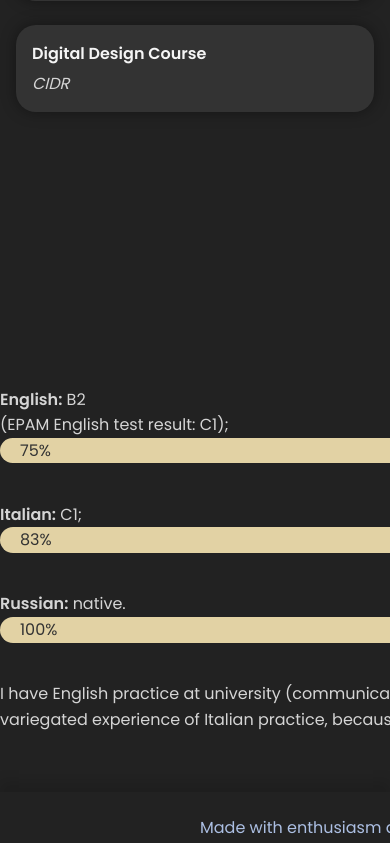
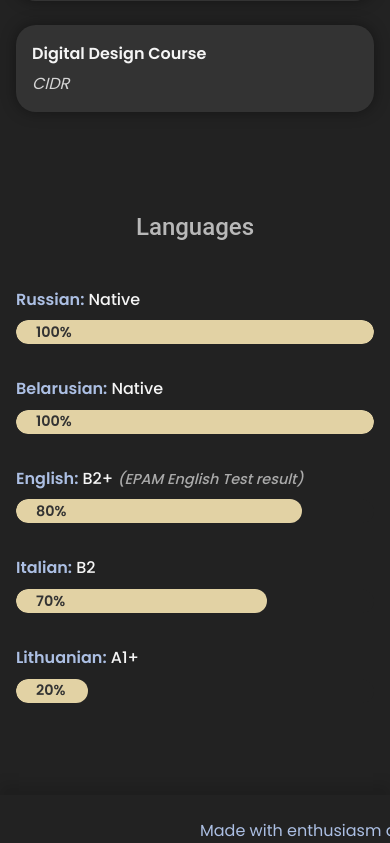
Before and after one commit to haslie22/rsschool-cv, a website: page index.html in a window 390 px wide. Shown: the part 7585-8428 px from the top of the page. Drawn offline with Linux system fonts and the light colour scheme.

Commit message:
feat: apply BEM to languages section, update code to support responsive styles

```diff
--- a/index.html
+++ b/index.html
@@ -515,7 +515,7 @@
         </ul>
       </section>
 
-      <section class="languages" id="languages">
+      <!-- <section class="languages" id="languages">
         <h2>Languages</h2>
         <p><b>English:</b> B2<br />(EPAM English test result: C1);</p>
         <div class="progress-bar-container" id="bar-english">
@@ -535,6 +535,53 @@
           variegated experience of Italian practice, because I have lived in
           Italy for some years.
         </p>
+      </section> -->
+      <section
+        class="languages"
+        id="languages"
+        aria-labelledby="languages-title"
+      >
+        <h2 class="languages__title" id="languages-title">Languages</h2>
+
+        <ul class="languages__list">
+          <li class="languages__item">
+            <p class="languages__name"><b>Russian:</b> Native</p>
+            <div class="languages__progress">
+              <div class="languages__bar" style="width: 100%">100%</div>
+            </div>
+          </li>
+
+          <li class="languages__item">
+            <p class="languages__name"><b>Belarusian:</b> Native</p>
+            <div class="languages__progress">
+              <div class="languages__bar" style="width: 100%">100%</div>
+            </div>
+          </li>
+
+          <li class="languages__item">
+            <p class="languages__name">
+              <b>English:</b> B2+
+              <span class="languages__note">(EPAM English Test result)</span>
+            </p>
+            <div class="languages__progress">
+              <div class="languages__bar" style="width: 80%">80%</div>
+            </div>
+          </li>
+
+          <li class="languages__item">
+            <p class="languages__name"><b>Italian:</b> B2</p>
+            <div class="languages__progress">
+              <div class="languages__bar" style="width: 70%">70%</div>
+            </div>
+          </li>
+
+          <li class="languages__item">
+            <p class="languages__name"><b>Lithuanian:</b> A1+</p>
+            <div class="languages__progress">
+              <div class="languages__bar" style="width: 20%">20%</div>
+            </div>
+          </li>
+        </ul>
       </section>
     </main>
     <footer class="footer">
--- a/style.css
+++ b/style.css
@@ -292,7 +292,7 @@ pre {
   margin-bottom: 40px;
 } */
 
-.languages {
+/* .languages {
   width: 1000px;
   margin-left: auto;
   margin-right: auto;
@@ -329,7 +329,7 @@ pre {
 
 .languages p {
   margin-top: 40px;
-}
+} */
 
 .footer-links {
   width: 1200px;
--- a/styles/sections/languages.css
+++ b/styles/sections/languages.css
@@ -0,0 +1,51 @@
+.languages {
+  max-width: 1000px;
+  margin-inline: auto;
+  padding: 0 1rem 2rem;
+}
+
+.languages__list {
+  list-style: none;
+  padding: 0;
+  margin: 0;
+  display: flex;
+  flex-direction: column;
+  gap: 2rem;
+}
+
+.languages__item {
+  display: flex;
+  flex-direction: column;
+  gap: 0.5rem;
+}
+
+.languages__name {
+  margin: 0;
+  font-weight: 500;
+  color: #f5f5f5;
+}
+
+.languages__note {
+  font-size: 0.9rem;
+  color: #aaa;
+  font-style: italic;
+}
+
+.languages__progress {
+  height: 24px;
+  background-color: #222;
+  border-radius: 30px;
+  overflow: hidden;
+}
+
+.languages__bar {
+  height: 100%;
+  padding-left: 20px;
+  display: flex;
+  align-items: center;
+  background-color: rgb(226, 210, 164);
+  border-radius: 30px;
+  color: #333;
+  font-size: 0.9rem;
+  font-weight: 600;
+}
```
